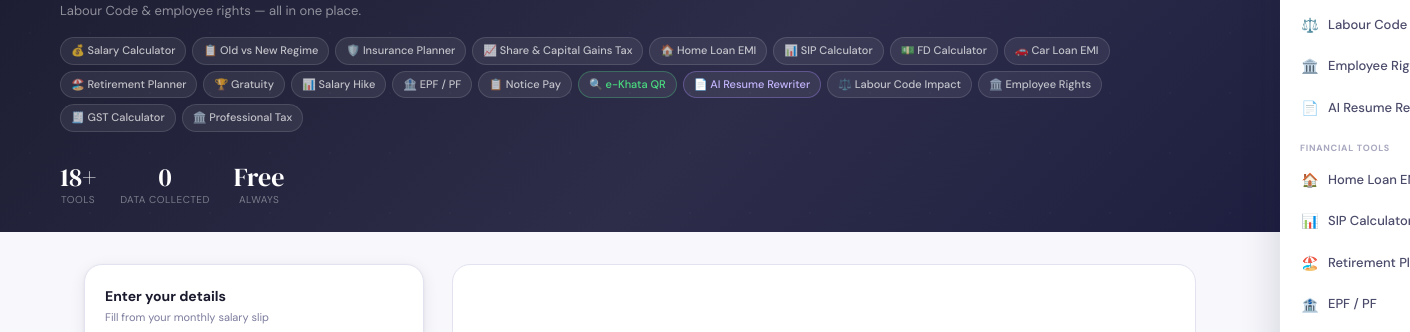
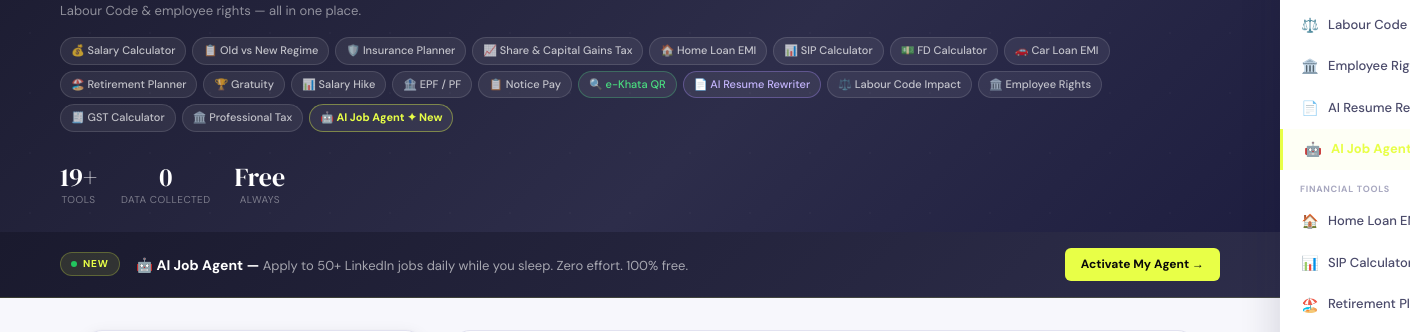
Before and after one commit to trendz113/salarybit, a plain HTML site: page index.html in a window 1280 px wide. Shown: the part 232-564 px from the top of the page, 1410 px wide, since content can reach past the window. Drawn offline with nearby package versions, Linux system fonts and the light colour scheme.

Commit message:
Update index.html

```diff
--- a/index.html
+++ b/index.html
@@ -419,6 +419,7 @@ footer{background:var(--ink);color:rgba(255,255,255,.35);text-align:center;paddi
       <div class="nav-divider"></div>
       <a class="nav-a" href="/blog/" style="color:var(--accent);font-weight:600">📝 Blog</a>
       <a class="nav-a" href="/resume-rewriter.html" style="color:#7c3aed;font-weight:600">📄 AI Resume</a>
+      <a class="nav-a" href="/job-agent.html" style="color:#e8ff47;font-weight:700;background:linear-gradient(135deg,#1a1a2e,#2d2d4a);border:1px solid rgba(232,255,71,0.3);border-radius:6px;padding:5px 10px;">🤖 Job Agent</a>
     </div>
     <div class="nav-badge">FY 2026-27</div>
     <button class="mob-menu-btn" onclick="openMobNav()" aria-label="Open menu">
@@ -441,6 +442,7 @@ footer{background:var(--ink);color:rgba(255,255,255,.35);text-align:center;paddi
   <a class="mob-nav-a" href="#calc-section" onclick="closeMobNav();setTimeout(()=>{document.getElementById('labour-section')?.click()},150)"><span class="mob-icon">⚖️</span>Labour Code Impact</a>
   <a class="mob-nav-a" href="#calc-section" onclick="closeMobNav();setTimeout(()=>{document.getElementById('rights-section')?.click()},150)"><span class="mob-icon">🏛️</span>Employee Rights</a>
   <a class="mob-nav-a" href="/resume-rewriter.html" onclick="closeMobNav()"><span class="mob-icon">📄</span>AI Resume Rewriter</a>
+  <a class="mob-nav-a" href="/job-agent.html" onclick="closeMobNav()" style="color:#e8ff47;font-weight:700;background:rgba(232,255,71,0.05);border-left:3px solid #e8ff47"><span class="mob-icon">🤖</span>AI Job Agent — New!</a>
   <div class="mob-nav-section">Financial Tools</div>
   <a class="mob-nav-a" href="#tools-section" onclick="closeMobNav()"><span class="mob-icon">🏠</span>Home Loan EMI</a>
   <a class="mob-nav-a" href="#tools-section" onclick="closeMobNav();setTimeout(()=>showTool('sip',document.querySelector('[onclick*=\'sip\']')),200)"><span class="mob-icon">📊</span>SIP Calculator</a>
@@ -469,6 +471,9 @@ footer{background:var(--ink);color:rgba(255,255,255,.35);text-align:center;paddi
   </a>
   <a class="mob-tab" href="#sharetax-standalone" onclick="setActiveTab(this)">
     <span class="mob-tab-icon">📈</span>Tax
+  </a>
+  <a class="mob-tab" href="/job-agent.html" onclick="setActiveTab(this)" style="color:#e8ff47">
+    <span class="mob-tab-icon">🤖</span>Jobs
   </a>
   <button class="mob-tab" onclick="openMobNav()">
     <span class="mob-tab-icon">☰</span>More
@@ -501,16 +506,36 @@ footer{background:var(--ink);color:rgba(255,255,255,.35);text-align:center;paddi
           <a class="hero-chip" href="#calc-section">🏛️ Employee Rights</a>
           <a class="hero-chip" href="#tools-section">🧾 GST Calculator</a>
           <a class="hero-chip" href="#tools-section">🏛️ Professional Tax</a>
+          <a class="hero-chip" href="/job-agent.html" style="color:#e8ff47;border-color:rgba(232,255,71,0.4);font-weight:700">🤖 AI Job Agent ✦ New</a>
         </div>
       </div>
       <div class="hero-stats">
-        <div class="hero-stat"><div class="hero-stat-val">18+</div><div class="hero-stat-label">Tools</div></div>
+        <div class="hero-stat"><div class="hero-stat-val">19+</div><div class="hero-stat-label">Tools</div></div>
         <div class="hero-stat"><div class="hero-stat-val">0</div><div class="hero-stat-label">Data collected</div></div>
         <div class="hero-stat"><div class="hero-stat-val">Free</div><div class="hero-stat-label">Always</div></div>
       </div>
     </div>
   </div>
 </section>
+
+<!-- JOB AGENT PROMO BANNER -->
+<div style="background:linear-gradient(135deg,#1a1a2e 0%,#2d2d4a 100%);border-bottom:1px solid rgba(232,255,71,0.15);padding:1rem 1.5rem">
+  <div style="max-width:1160px;margin:0 auto;display:flex;align-items:center;justify-content:space-between;gap:1rem;flex-wrap:wrap">
+    <div style="display:flex;align-items:center;gap:1rem;flex-wrap:wrap">
+      <div style="display:inline-flex;align-items:center;gap:6px;background:rgba(232,255,71,0.1);border:1px solid rgba(232,255,71,0.25);border-radius:20px;padding:3px 10px;font-size:10px;font-weight:700;color:#e8ff47;letter-spacing:.08em;text-transform:uppercase;flex-shrink:0">
+        <span style="width:6px;height:6px;background:#22c55e;border-radius:50%;display:inline-block;animation:pulse 2s infinite"></span>
+        NEW
+      </div>
+      <div>
+        <span style="color:#ffffff;font-weight:700;font-size:14px">🤖 AI Job Agent — </span>
+        <span style="color:rgba(255,255,255,0.6);font-size:13px">Apply to 50+ LinkedIn jobs daily while you sleep. Zero effort. 100% free.</span>
+      </div>
+    </div>
+    <a href="/job-agent.html" style="display:inline-flex;align-items:center;gap:6px;background:#e8ff47;color:#0a0a0a;font-weight:800;font-size:12px;padding:7px 16px;border-radius:6px;text-decoration:none;flex-shrink:0;transition:opacity 0.2s" onmouseover="this.style.opacity='.85'" onmouseout="this.style.opacity='1'">
+      Activate My Agent →
+    </a>
+  </div>
+</div>
 
 <!-- MAIN -->
 <main class="main" id="calc-section">
```
